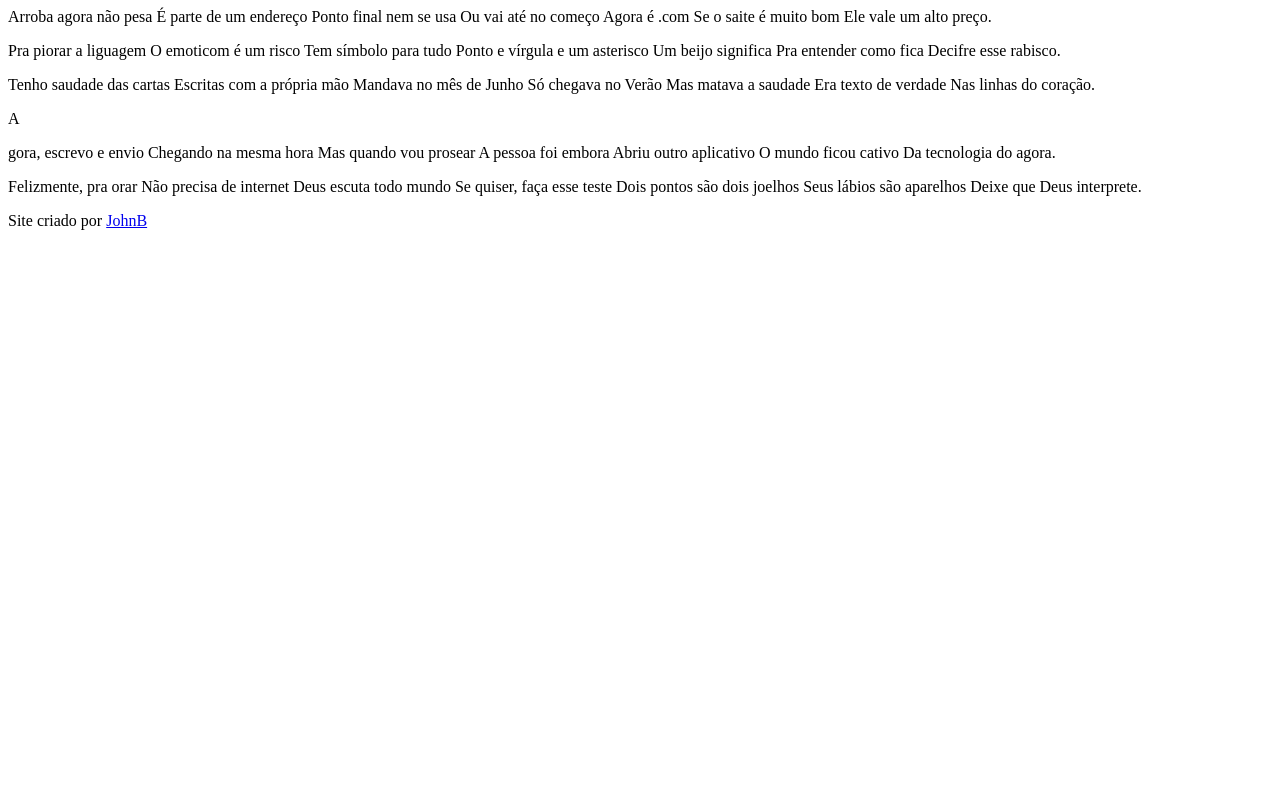
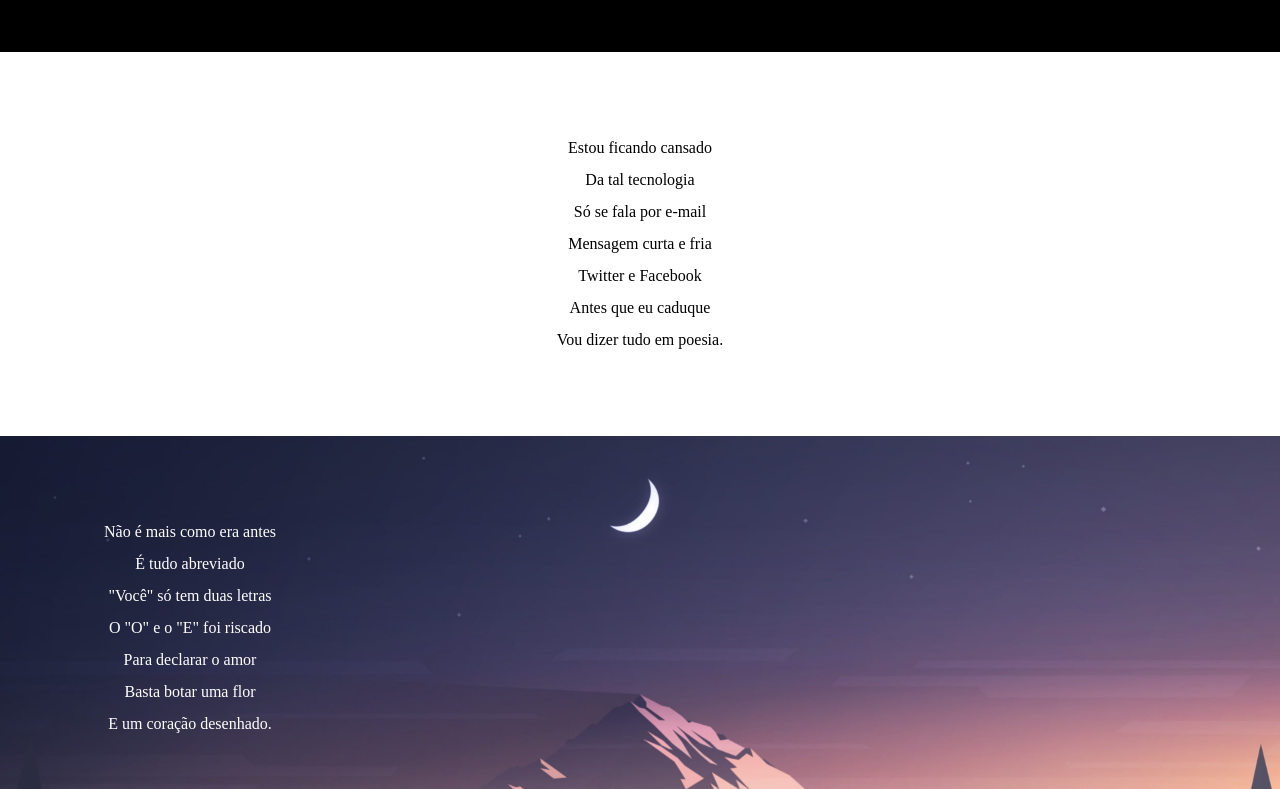
Before and after one commit to johnbitu/html-css, a plain HTML site: page exercicios/projeto/cordel.html in a window 1280 px wide. Shown: the part 110-899 px from the top of the page. Before the commit the page ends 800 px from the top, so only its background shows below. Drawn offline with Linux system fonts and the light colour scheme.

Commit message:
projeto finalizado

```diff
--- a/exercicios/projeto/cordel.html
+++ b/exercicios/projeto/cordel.html
@@ -5,90 +5,95 @@
     <meta http-equiv="X-UA-Compatible" content="IE=edge">
     <meta name="viewport" content="width=device-width, initial-scale=1.0">
     <title>Cordel Moderno</title>
+    <link rel="stylesheet" href="style.css">
 </head>
 <body>
     <header>
-     <p>Cordel Moderno
-       Por<a href="https://www.recantodasletras.com.br/poesias/3186743"> Milton Duarte</a></p>
+        <h1>Cordel Moderno</h1>
+        <p>
+        Por<a href="https://www.recantodasletras.com.br/poesias/3186743" class="link"> Milton Duarte</a>
+        </p>
     </header>
 
-<section>
+<section class="normal">
     <p>
-        Estou ficando cansado
-        Da tal tecnologia
-        Só se fala por e-mail
-        Mensagem curta e fria
-        Twitter e Facebook
-        Antes que eu caduque
-        Vou dizer tudo em poesia.
+        Estou ficando cansado <br>
+        Da tal tecnologia <br>
+        Só se fala por e-mail <br>
+        Mensagem curta e fria <br>
+        Twitter e Facebook <br>
+        Antes que eu caduque <br>
+        Vou dizer tudo em poesia. <br>
     </p>
 </section>
 
-<section>
+<section class="imagem" id="img01">
     <p>
-        Não é mais como era antes
-        É tudo abreviado
-        "Você" só tem duas letras
-        O "O" e o "E" foi riscado
-        Para declarar o amor
-        Basta botar uma flor
-        E um coração desenhado.
+        Não é mais como era antes <br>
+        É tudo abreviado <br>
+        "Você" só tem duas letras <br>
+        O "O" e o "E" foi riscado <br>
+        Para declarar o amor <br>
+        Basta botar uma flor <br>
+        E um coração desenhado. <br>
     </p>
 </section>
 
-<section>
+<section class="normal">
     <p>
-        Arroba agora não pesa
-        É parte de um endereço
-        Ponto final nem se usa
-        Ou vai até no começo
-        Agora é .com
-        Se o saite é muito bom
-        Ele vale um alto preço.
+        Arroba agora não pesa <br>
+        É parte de um endereço <br>
+        Ponto final nem se usa <br>
+        Ou vai até no começo <br>
+        Agora é .com <br>
+        Se o saite é muito bom <br>
+        Ele vale um alto preço. <br>
     </p>
 
     <p>
-        Pra piorar a liguagem
-        O emoticom é um risco
-        Tem símbolo para tudo
-        Ponto e vírgula e um asterisco
-        Um beijo significa
-        Pra entender como fica
-        Decifre esse rabisco.
+        Pra piorar a liguagem <br>
+        O emoticom é um risco <br>
+        Tem símbolo para tudo <br>
+        Ponto e vírgula e um asterisco <br>
+        Um beijo significa <br>
+        Pra entender como fica <br>
+        Decifre esse rabisco. <br>
     </p>
 </section>
 
-<section>
+<section class="imagem" id="img01">
     <p>
-        Tenho saudade das cartas
-        Escritas com a própria mão
-        Mandava no mês de Junho
-        Só chegava no Verão
-        Mas matava a saudade
-        Era texto de verdade
-        Nas linhas do coração.
+        Tenho saudade das cartas <br>
+        Escritas com a própria mão <br>
+        Mandava no mês de Junho <br>
+        Só chegava no Verão <br>
+        Mas matava a saudade <br>
+        Era texto de verdade <br>
+        Nas linhas do coração. <br>
     </p>
 </section>
 
-<section>
-    A<p>
-        gora, escrevo e envio
-        Chegando na mesma hora
-        Mas quando vou prosear
-        A pessoa foi embora
-        Abriu outro aplicativo
-        O mundo ficou cativo
-        Da tecnologia do agora.
+<section class="normal">
+    <p>
+        gora, escrevo e envio <br>
+        Chegando na mesma hora <br>
+        Mas quando vou prosear <br>
+        A pessoa foi embora <br>
+        Abriu outro aplicativo <br>
+        O mundo ficou cativo <br>
+        Da tecnologia do agora. <br>
     </p>
 
-    Felizmente, pra orar
-    Não precisa de internet
-    Deus escuta todo mundo
-    Se quiser, faça esse teste
-    Dois pontos são dois joelhos
-    Seus lábios são aparelhos
-    Deixe que Deus interprete.
-</section>
+    <p>
+        Felizmente, pra orar <br>
+        Não precisa de internet <br>
+        Deus escuta todo mundo <br>
+        Se quiser, faça esse teste <br>
+        Dois pontos são dois joelhos <br>
+        Seus lábios são aparelhos <br>
+        Deixe que Deus interprete. <br>
+    </p>
+    </section>
 
 <footer>
     <p> Site criado por <a href="https://github.com/johnbitu">JohnB</a></p>
--- a/exercicios/projeto/style.css
+++ b/exercicios/projeto/style.css
@@ -0,0 +1,81 @@
+@import url('https://fonts.googleapis.com/css2?family=Roboto:wght@100;300;400;500;700;900&display=swap');
+
+* {
+    margin: 0px;
+    padding: 0px;
+}
+
+html, body{
+    min-height: 100vh;
+    background-color: #2d2e30;
+}
+
+body {
+    display: center;
+    align-items: center;
+    justify-content: center;
+    text-align: center;
+}
+
+header {
+    background-color: black;
+    color: white;
+    text-align: center;
+}
+
+header > h1 {
+    padding-top: 50px;
+    font-size: 10mm;
+    padding-top: 50px;
+    font-variant: small-caps;
+}
+
+header a, footer a {
+    color: #fff;
+    text-decoration: none;
+    font-weight: bolder;
+}
+
+header a:hover, footer a:hover {
+    text-decoration: underline;
+}
+
+header > p {
+    padding-bottom: 50px;
+}
+
+section {
+    padding-top: 10vh;
+    padding-bottom: 10vh;
+    line-height: 2em;
+}
+
+section.normal {
+    background-color: white;
+    color: black;
+}
+
+section.imagem {
+    background-color: #2d2e30;
+    color:white;
+    padding-left: 30px;
+    background-size: cover;
+    background-attachment: fixed;
+}
+
+section.imagem > p {
+    background-color: #35363701;
+    width: 40vh;
+}
+
+section#img01{
+    background-position: center top;
+    background-image: url(images/peakpx.jpg);
+}
+
+footer {
+    color: #fff;
+    background-color: black;
+    text-align: center;
+    padding: 10px;
+}
```
Also changed, not shown: exercicios/projeto/images/peakpx.jpg (added).
